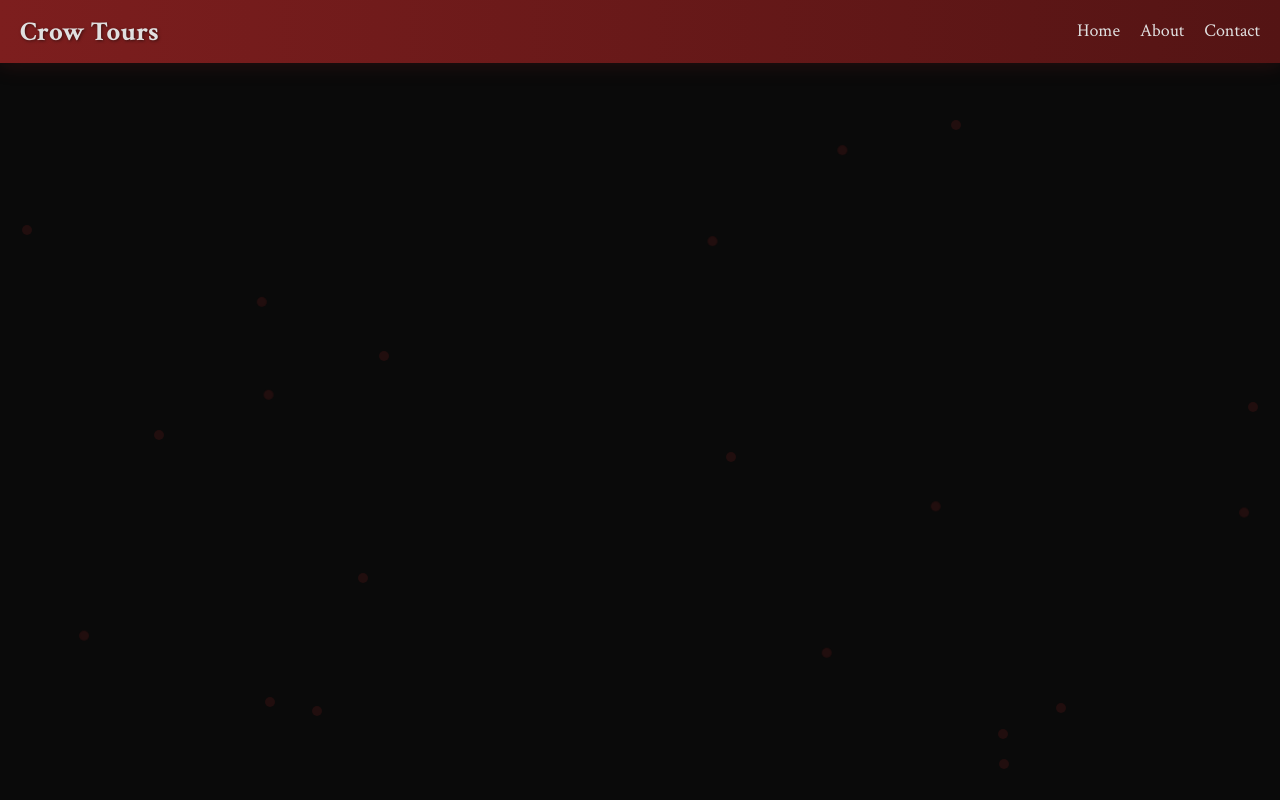
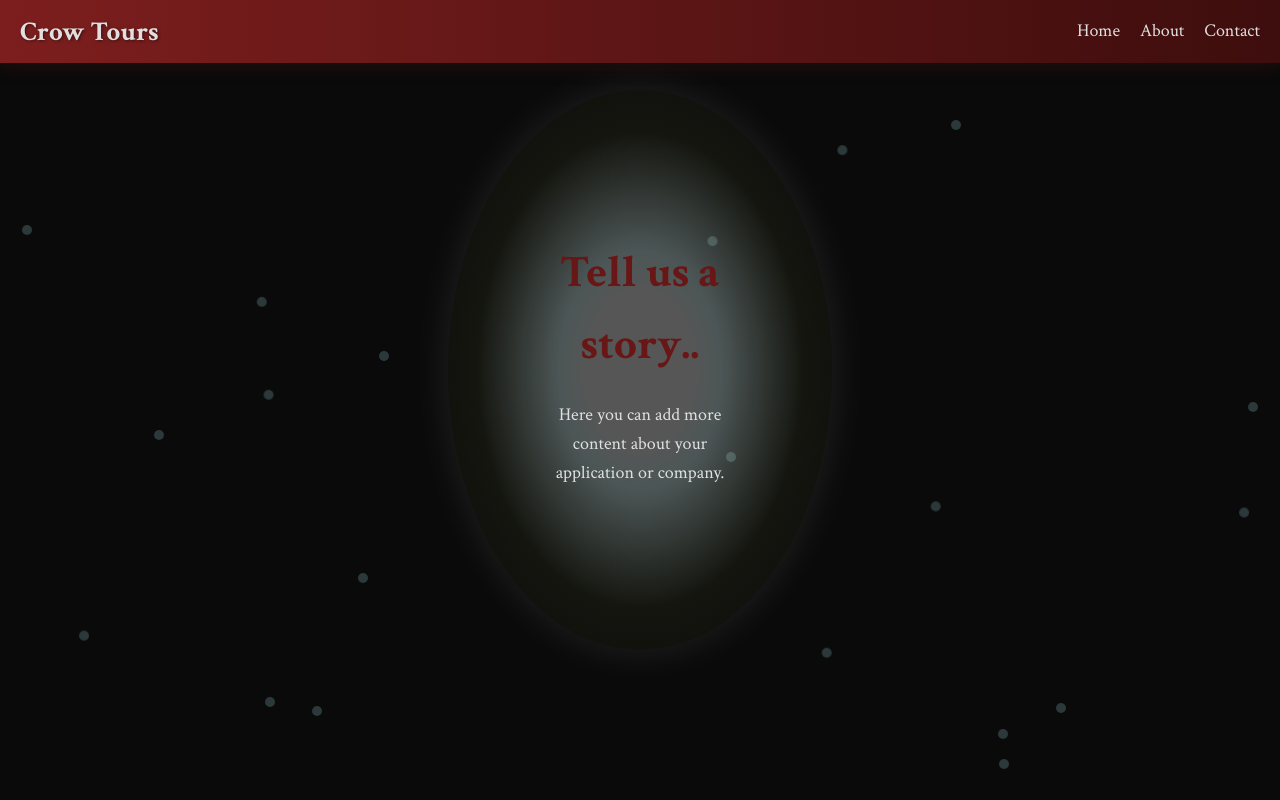
Before and after one commit to ApplianceAssistant/Raven_Run, a React (Create React App) app: page /about in a window 1280 px wide. Built offline with nearby package versions, Linux system fonts and the light colour scheme.

Commit message:
updates to remaining pages and styles

```diff
--- a/src/components/About.js
+++ b/src/components/About.js
@@ -1,12 +1,16 @@
-// About.js
 import React from 'react';
 
 function About() {
-  return <div className="main-container">
-    <div className="home content">
-      <h1>Tell us a story..</h1>
+  return (
+    <div className="content-wrapper">
+      <div className="oval-content">
+        <div className="about-content">
+          <h1>Tell us a story..</h1>
+          <p>Here you can add more content about your application or company.</p>
+        </div>
+      </div>
     </div>
-  </div>
+  );
 }
 
 export default About;
--- a/src/components/Contact.js
+++ b/src/components/Contact.js
@@ -1,12 +1,16 @@
-// Contact.js
 import React from 'react';
 
 function Contact() {
-  return <div className="main-container">
-  <div className="home content">
-    <h1>Have a Question?</h1>
-  </div>
-</div>
+  return (
+    <div className="content-wrapper">
+      <div className="oval-content">
+        <div className="contact-content">
+          <h1>Have a Question?</h1>
+          <p>Feel free to reach out to us with any inquiries.</p>
+        </div>
+      </div>
+    </div>
+  );
 }
 
 export default Contact;
--- a/src/components/CreateAccount.js
+++ b/src/components/CreateAccount.js
@@ -1,6 +1,5 @@
 import React, { useState } from 'react';
 import { useNavigate } from 'react-router-dom';
-import '../css/CreateAccount.scss';
 
 function CreateAccount() {
   const [username, setUsername] = useState('');
@@ -10,7 +9,6 @@ function CreateAccount() {
   const handleSubmit = async (e) => {
     e.preventDefault();
     // Here you would typically send the data to your server
-    // For now, we'll just simulate a successful account creation
     console.log('Account created:', { username, password });
 
     // Simulate an API call
@@ -21,7 +19,9 @@ function CreateAccount() {
   };
 
   return (
-    <div className="create-account content">
+    <div className="content-wrapper">
+      <div className="oval-content">
+        <div className="create-account-content">
           <h2>Create an Account</h2>
           <form onSubmit={handleSubmit}>
             <div>
@@ -47,6 +47,8 @@ function CreateAccount() {
             <button type="submit">Create Account</button>
           </form>
         </div>
+      </div>
+    </div>
   );
 }
 
--- a/src/components/Lobby.js
+++ b/src/components/Lobby.js
@@ -1,12 +1,15 @@
 import React from 'react';
-import '../css/Lobby.scss';
 
 function Lobby() {
   return (
-    <div className="lobby content">
-      <h2>Welcome to the Lobby</h2>
-      <p>Here you can join or create games.</p>
-      {/* Add more lobby content here */}
+    <div className="content-wrapper">
+      <div className="oval-content">
+        <div className="lobby-content">
+          <h2>Welcome to the Lobby</h2>
+          <p>Here you can join or create games.</p>
+          {/* Add more lobby content here */}
+        </div>
+      </div>
     </div>
   );
 }
--- /dev/null
+++ b/src/css/About.scss
@@ -0,0 +1,18 @@
+.about-content {
+    display: flex;
+    flex-direction: column;
+    align-items: center;
+    justify-content: center;
+    height: 100%;
+    text-align: center;
+
+    h1 {
+      color: $spooky-accent;
+      margin-bottom: 20px;
+    }
+
+    p {
+      max-width: 80%;
+      margin-bottom: 15px;
+    }
+  }
--- a/src/css/App.scss
+++ b/src/css/App.scss
@@ -27,8 +27,6 @@ body {
 }
 
 // Dark background with increased floating dots
-// Add this to your existing App.scss or create a new file for background styles
-
 .moving-background {
   position: fixed;
   top: 0;
@@ -44,7 +42,7 @@ body {
   position: absolute;
   width: 10px;
   height: 10px;
-  background: rgba($spooky-accent, 0.2);
+  background: rgba($spot, 0.2);
   border-radius: 50%;
   animation: randomMove 10s infinite;
 }
@@ -69,8 +67,8 @@ body {
 .oval-content {
   background: radial-gradient(
     ellipse at center,
-    rgba(255, 255, 255, 0.26) 20%,
-    rgba(212, 255, 255, 0.219) 30%,
+    rgba(255, 255, 255, 0.315) 20%,
+    rgba(223, 255, 255, 0.315) 30%,
     rgba(230, 243, 118, 0.05) 60%,
     rgba(255, 32, 32, 0) 100%
   );
@@ -106,8 +104,28 @@ button {
 }
 
 // Increase heading sizes
-h1 { font-size: 2.5em; margin-bottom: 20px; }
-h2 { font-size: 2em; margin-bottom: 15px; }
-h3 { font-size: 1.75em; margin-bottom: 10px; }
+h1 { font-size: 2.5em; margin-bottom: 20px; color: $spooky-accent-B; }
+h2 { font-size: 2em; margin-bottom: 15px; color: $spooky-accent; }
+h3 { font-size: 1.75em; margin-bottom: 10px; color: $spooky-accent; }
 
-// Add any additional styles from your original App.scss here
+// Common styles for all pages
+.page-content {
+  display: flex;
+  flex-direction: column;
+  align-items: center;
+  justify-content: center;
+  height: 100%;
+  text-align: center;
+
+  p {
+    max-width: 80%;
+    margin-bottom: 15px;
+  }
+}
+
+// Specific styles for components if needed
+.about-content, .contact-content, .create-account-content, .lobby-content {
+  @extend .page-content;
+}
+
+// Add any additional styles here
--- /dev/null
+++ b/src/css/Contact.scss
@@ -0,0 +1,20 @@
+@import 'variables';
+
+.contact-content {
+  display: flex;
+  flex-direction: column;
+  align-items: center;
+  justify-content: center;
+  height: 100%;
+  text-align: center;
+
+  h1 {
+    color: $spooky-accent;
+    margin-bottom: 20px;
+  }
+
+  p {
+    max-width: 80%;
+    margin-bottom: 15px;
+  }
+}
--- a/src/css/_variables.scss
+++ b/src/css/_variables.scss
@@ -4,12 +4,14 @@
 $dark-bg: #121212;
 $darker-bg: #0a0a0a;
 $spooky-accent: #7d1e1e;
+$spooky-accent-B: #681616;
+$spot:#b1f3f8;
 $text-color: #e0e0e0;
 $link-color: #b35959;
 
 // Gradients
 $spooky-gradient: linear-gradient(to bottom, $dark-bg, $darker-bg);
-$accent-gradient: linear-gradient(to right, $spooky-accent, darken($spooky-accent, 10%));
+$accent-gradient: linear-gradient(to right, $spooky-accent, darken($spooky-accent-B, 10%));
 
 // Shadows
 $eerie-shadow: 0 0 20px rgba(123, 30, 30, 0.3);
```
Lines whose indentation alone changed are shown as unchanged.
